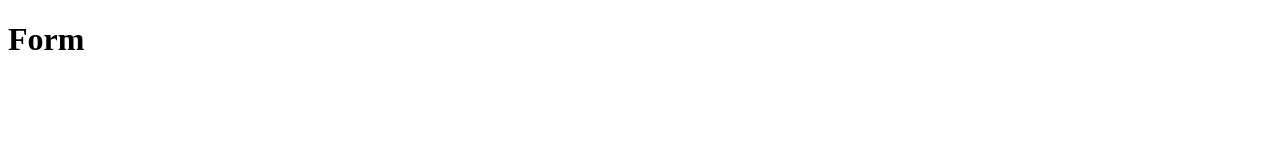
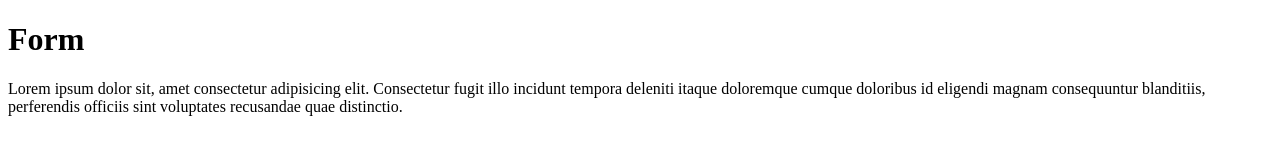
Before and after one commit to RaniGiri/LocalRepo, a plain HTML site: page LocalRepo/index.html in a window 1280 px wide. Drawn offline with Linux system fonts and the light colour scheme.

Commit message:
Add new Paragraph

```diff
--- a/LocalRepo/index.html
+++ b/LocalRepo/index.html
@@ -7,5 +7,7 @@
 </head>
 <body>
     <h1>Form</h1>
+    <p>Lorem ipsum dolor sit, amet consectetur adipisicing elit. Consectetur fugit illo incidunt tempora deleniti itaque doloremque cumque doloribus id eligendi magnam consequuntur blanditiis,
+         perferendis officiis sint voluptates recusandae quae distinctio.</p>
 </body>
 </html>
```
